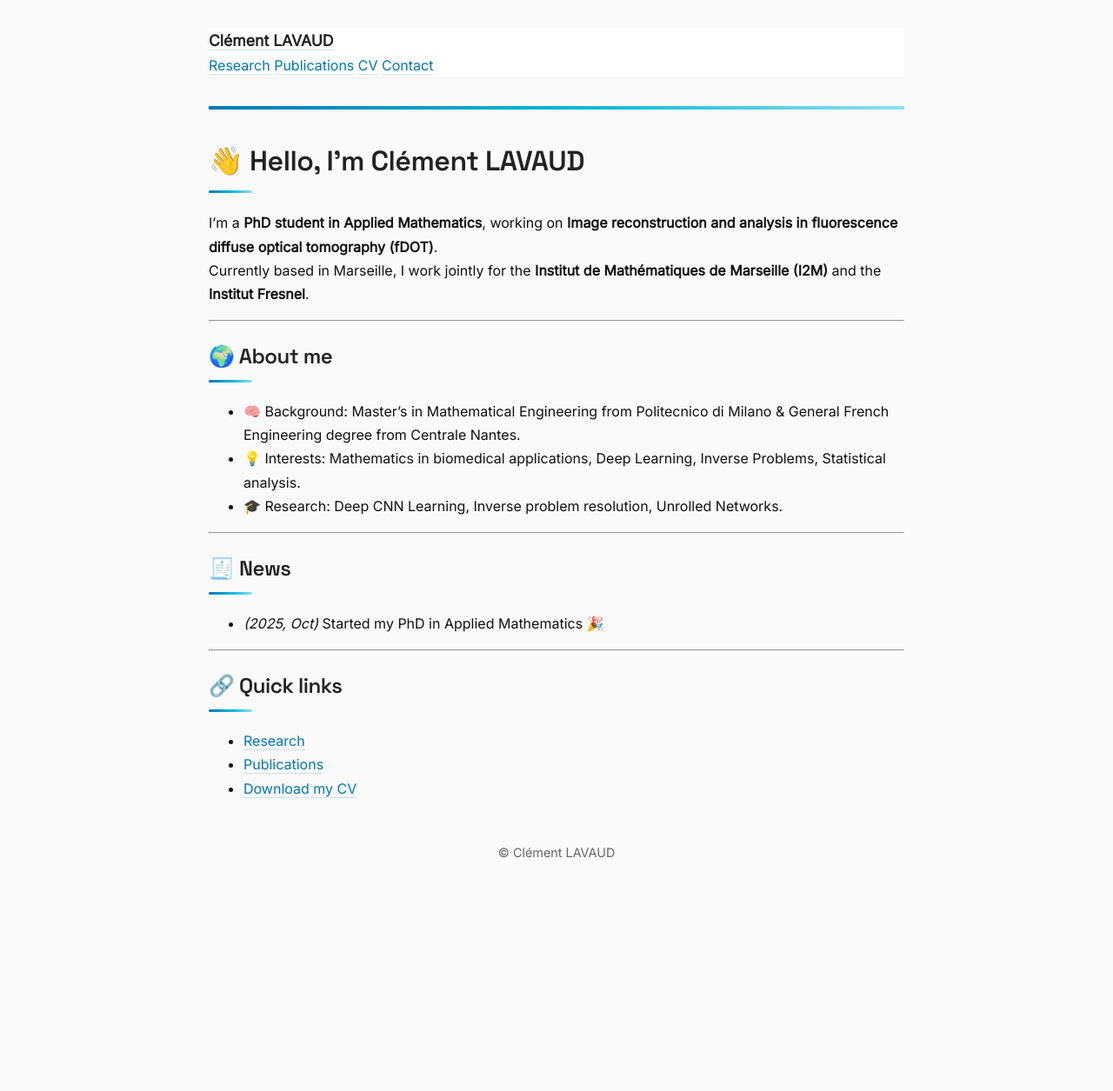
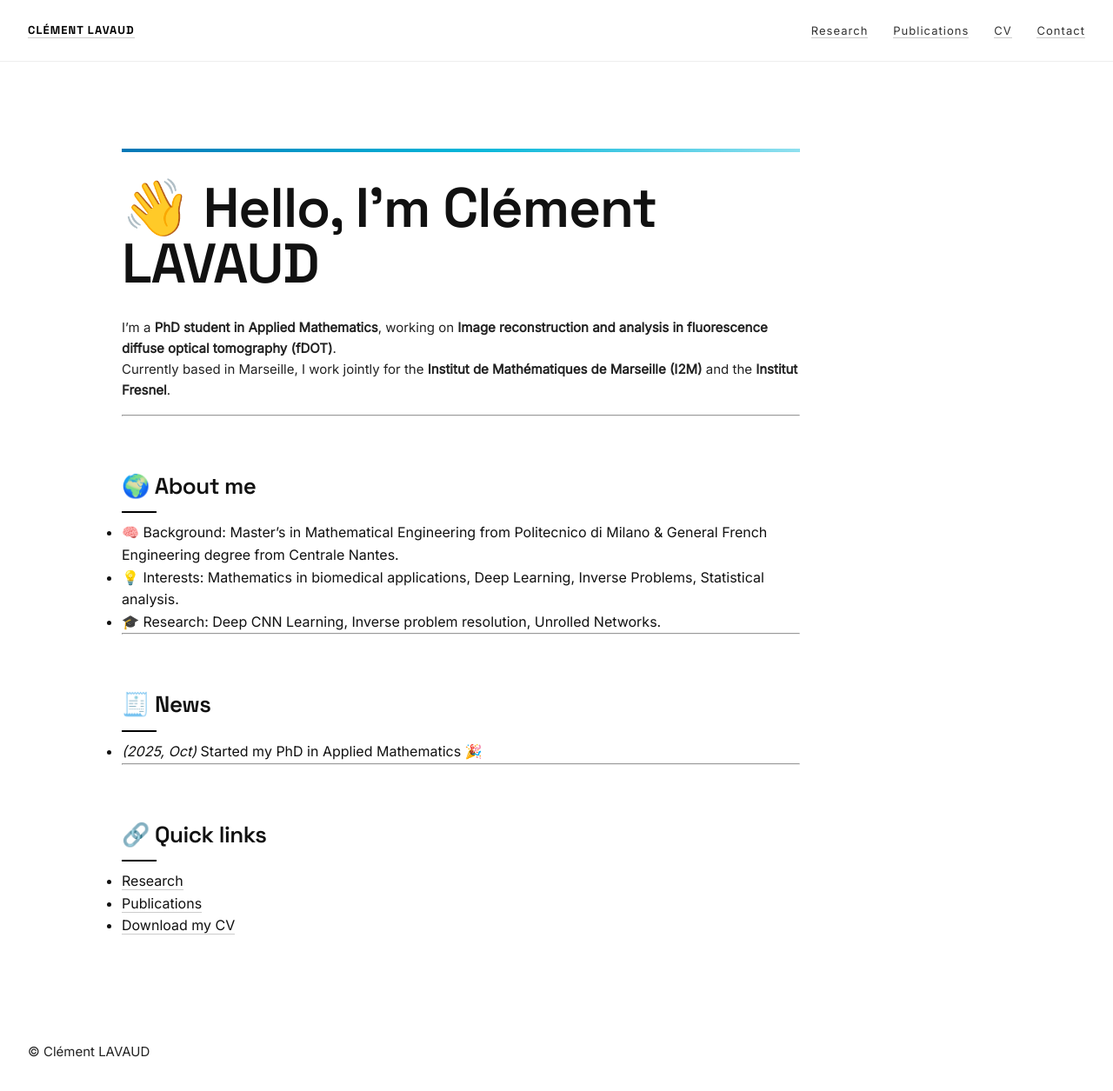
Before and after one commit to clementlavaud/clementlavaud.github.io, a Jekyll site: the page built from index.md, in a window 1280 px wide and 1278 px high. Shown: the top 1255 px of the window at 87% size. Built offline with Jekyll 4.4.1, drawn with Linux system fonts in a browser that asks for light colours.

Commit message:
Update style.css - test

```diff
--- a/assets/css/style.css
+++ b/assets/css/style.css
@@ -1,25 +1,96 @@
+/* RESET */
+
+* {
+  box-sizing: border-box;
+  margin: 0;
+  padding: 0;
+}
+
+/* BASE */
+
 body {
   font-family: 'Inter', sans-serif;
-  background: #fafafa;
+  background: #fff;
   color: #111;
-  line-height: 1.7;
-  margin: 0 auto;
-  max-width: 800px;
-  padding: 2rem;
+  line-height: 1.6;
+  animation: fadeIn 0.6s ease-in forwards;
 }
 
+/* FADE IN */
+
+@keyframes fadeIn {
+  from { opacity: 0; }
+  to { opacity: 1; }
+}
+
+/* NAVBAR */
+
+.navbar {
+  display: flex;
+  justify-content: space-between;
+  align-items: center;
+  padding: 24px 32px;
+  font-size: 13px;
+  letter-spacing: 0.08em;
+  position: sticky;
+  top: 0;
+  background: white;
+  border-bottom: 1px solid #eee;
+  z-index: 100;
+}
+
+.site-title {
+  font-family: 'Space Grotesk', sans-serif;
+  font-weight: 700;
+  text-transform: uppercase;
+  text-decoration: none;
+  color: black;
+}
+
+.nav-right a {
+  margin-left: 24px;
+  text-decoration: none;
+  color: #333;
+  position: relative;
+}
+
+/* underline animé minimal */
+
+.nav-right a::after {
+  content: "";
+  position: absolute;
+  left: 0;
+  bottom: -4px;
+  width: 0;
+  height: 1px;
+  background: black;
+  transition: width 0.2s ease;
+}
+
+.nav-right a:hover::after {
+  width: 100%;
+}
+
+/* LAYOUT */
+
+.container {
+  max-width: 820px;
+  margin: 100px 0 80px 120px; /* léger décalage éditorial */
+  padding: 0 20px;
+}
+
+/* HERO */
+
 .hero {
-  text-align: center;
-  padding: 4rem 0 2rem 0;
+  margin-bottom: 80px;
 }
 
 .hero .portrait {
-  width: 150px;
-  height: 150px;
+  width: 120px;
+  height: 120px;
   object-fit: cover;
-  border-radius: 50%;
-  margin-bottom: 1.5rem;
-  box-shadow: 0 6px 12px rgba(0,0,0,0.08);
+  margin-bottom: 20px;
+  filter: grayscale(100%);
   transition: transform 0.3s ease;
 }
 
@@ -27,103 +98,73 @@ body {
   transform: scale(1.05);
 }
 
+/* TYPO */
+
 h1, h2, h3 {
   font-family: 'Space Grotesk', sans-serif;
   font-weight: 600;
-  letter-spacing: -0.5px;
+  letter-spacing: -0.02em;
+}
+
+h1 {
+  font-size: 64px;
+  line-height: 1;
+  margin-bottom: 30px;
+}
+
+h2 {
+  font-size: 26px;
+  margin-top: 60px;
+  margin-bottom: 10px;
+}
+
+h3 {
+  font-size: 18px;
+  margin-top: 30px;
+}
+
+/* ligne sobre sous titres */
+
+h2::after {
+  content: "";
+  display: block;
+  width: 40px;
+  height: 2px;
+  background: black;
+  margin-top: 8px;
+}
+
+/* TEXTE */
+
+p {
+  font-size: 15px;
+  margin-bottom: 16px;
   color: #222;
 }
 
-h1::after, h2::after {
-  content: "";
-  display: block;
-  width: 50px;
-  height: 3px;
-  background: linear-gradient(90deg,#0077b6,#00b4d8,#90e0ef);
-  margin-top: 0.4rem;
-  border-radius: 2px;
-}
-
+/* LINKS */
 
 a {
-  color: #0077b6;
+  color: inherit;
   text-decoration: none;
-  border-bottom: 1px solid #0077b633;
-  transition: 0.2s ease;
+  border-bottom: 1px solid #ccc;
+  transition: all 0.2s ease;
 }
 
 a:hover {
-  color: #005f8a;
-  border-bottom-color: #005f8a;
+  border-bottom: 1px solid black;
 }
 
-.social a {
-  margin: 0 0.4rem;
-  font-weight: 500;
+/* SECTIONS */
+
+section {
+  margin-bottom: 60px;
 }
 
-footer {
-  text-align: center;
-  font-size: 0.9em;
-  color: #666;
-  margin-top: 3rem;
+/* FOOTER */
+
+.footer {
+  padding: 40px 32px;
+  font-size: 12px;
+  color: #777;
 }
-
-/* ===== NAVBAR ===== */
-.navbar {
-  width: 100%;
-  background: #fff;
-  border-bottom: 1px solid #eee;
-  position: sticky;
-  top: 0;
-  z-index: 100;
-  backdrop-filter: blur(8px);
-}
-
-.nav-content {
-  max-width: 900px;
-  margin: 0 auto;
-  display: flex;
-  justify-content: space-between;
-  align-items: center;
-  padding: 0.8rem 1.5rem;
-}
-
-.site-title {
-  font-weight: 700;
-  font-size: 1.1rem;
-  color: #222;
-  text-decoration: none;
-}
-
-.nav-content nav a {
-  margin: 0 0.5rem;
-  font-weight: 500;
-  color: #555;
-  text-decoration: none;
-  transition: color 0.2s ease;
-}
-
-.nav-content nav a:hover {
-  color: #0077b6;
-}
-
-.page-content {
-  padding-top: 2rem;
-}
-
-section {
-  margin-bottom: 3rem;
-  padding-bottom: 1rem;
-  border-bottom: 1px solid #eee;
-}
-
-
-/* Slight fade-in effect */
-body {
-  opacity: 0;
-  animation: fadeIn 0.8s ease-in forwards;
-}
-@keyframes fadeIn {
-  to { opacity: 1; }
-}
```
